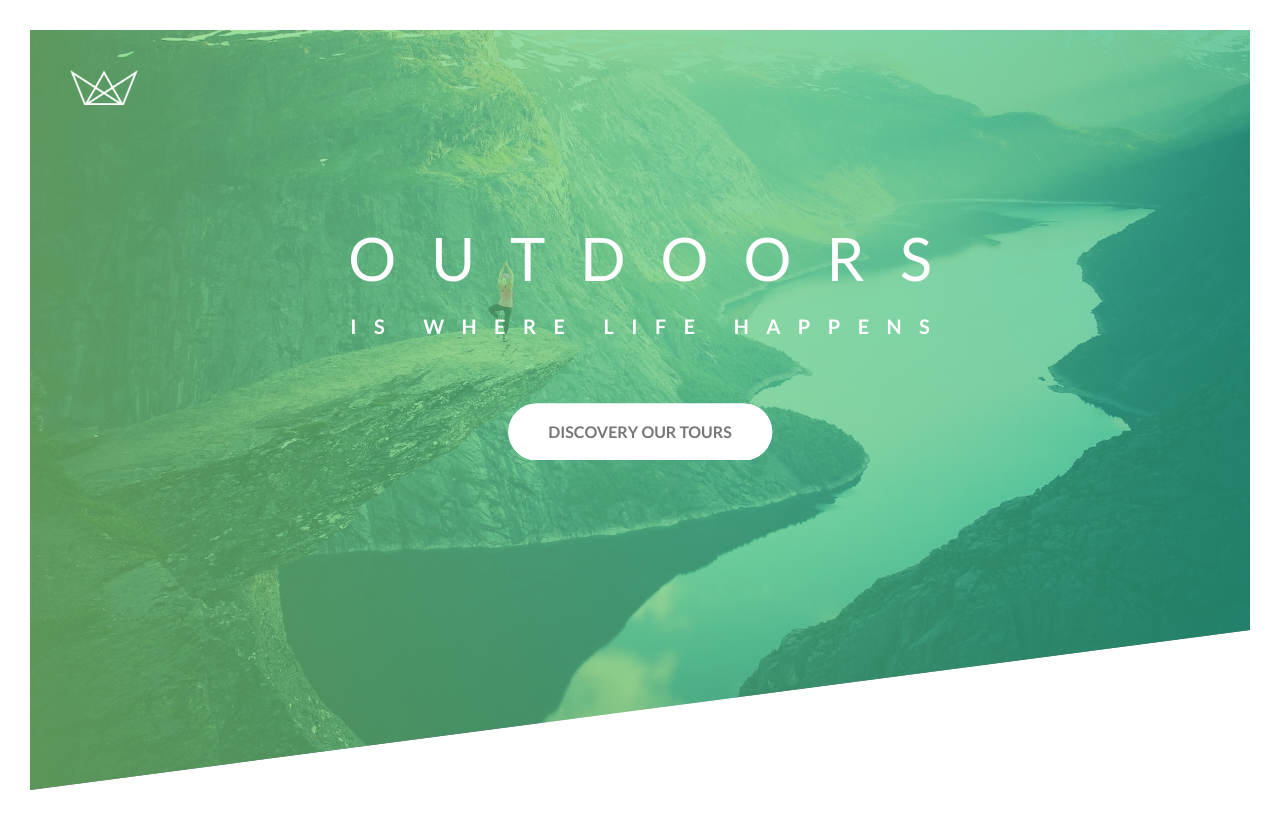
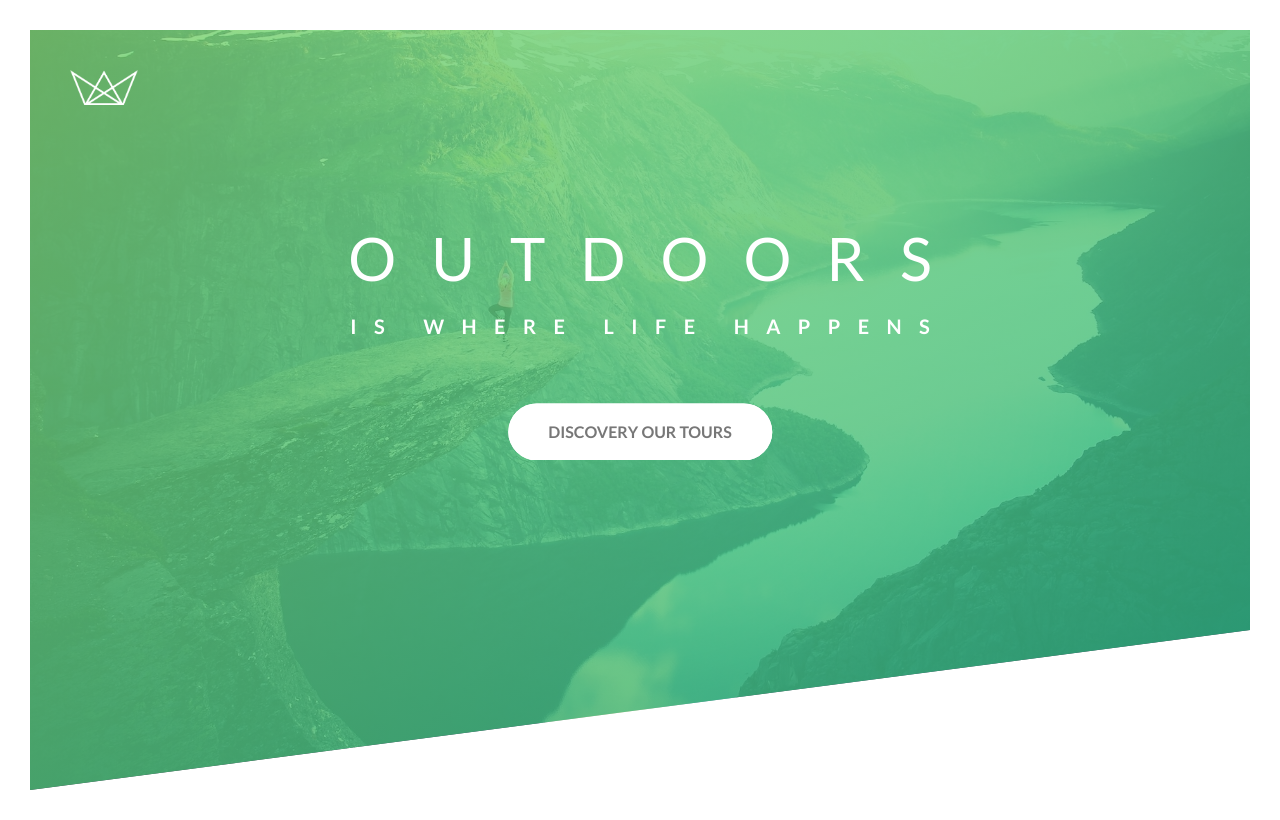
Before and after one commit to HigorMenezes/natours-layout, a React (Create React App) app: page / in a window 1280 px wide. Built offline with nearby package versions, Linux system fonts and the light colour scheme.

Commit message:
improve organization code

```diff
--- a/package.json
+++ b/package.json
@@ -9,6 +9,7 @@
     "@types/react": "16.8.23",
     "@types/react-dom": "16.8.5",
     "@types/styled-components": "^4.1.18",
+    "polished": "^3.4.1",
     "react": "^16.8.6",
     "react-dom": "^16.8.6",
     "react-scripts": "3.0.1",
--- a/src/containers/HeaderContainer/styles.ts
+++ b/src/containers/HeaderContainer/styles.ts
@@ -1,13 +1,21 @@
 import styled from 'styled-components';
+import { rgba } from 'polished';
 import heroImg from '../../resources/images/hero.jpg';
-import { alphaLightGreen, alphaDarkGreen } from '../../theme';
+
+import {
+  colorBlack,
+  colorGreyDark,
+  colorWhite,
+  colorPrimaryLight,
+  colorPrimaryDark,
+} from '../../theme';
 
 export const Container = styled.header`
   height: 95vh;
   background-image: linear-gradient(
-      to right,
-      ${alphaLightGreen},
-      ${alphaDarkGreen}
+      to right bottom,
+      ${rgba(colorPrimaryLight, 0.8)},
+      ${rgba(colorPrimaryDark, 0.8)}
     ),
     url(${heroImg});
   background-size: cover;
@@ -34,7 +42,7 @@ export const Container = styled.header`
     backface-visibility: hidden;
 
     .heading-primary {
-      color: #ffffff;
+      color: ${colorWhite};
       text-transform: uppercase;
       margin-bottom: 6rem;
 
@@ -80,17 +88,17 @@ export const Container = styled.header`
 
     .btn:hover {
       transform: translateY(-0.3rem);
-      box-shadow: 0 1rem 2rem rgba(0, 0, 0, 0.2);
+      box-shadow: 0 1rem 2rem ${rgba(colorBlack, 0.2)};
     }
 
     .btn:active {
       transform: translateY(-0.1rem);
-      box-shadow: 0 0.5rem 1rem rgba(0, 0, 0, 0.2);
+      box-shadow: 0 0.5rem 1rem ${rgba(colorBlack, 0.2)};
     }
 
     .btn--white {
-      background-color: #fff;
-      color: #777;
+      background-color: ${colorWhite};
+      color: ${colorGreyDark};
     }
 
     .btn::after {
@@ -107,7 +115,7 @@ export const Container = styled.header`
     }
 
     .btn--white::after {
-      background-color: #fff;
+      background-color: ${colorWhite};
     }
 
     .btn:hover::after {
--- a/src/theme.ts
+++ b/src/theme.ts
@@ -1,6 +1,6 @@
-export const lightGreen = '#7ed56f';
-export const mediumGreen = '#55c57a';
-export const darkGreen = '#28b485';
-export const alphaLightGreen = '#7ed56faa';
-export const alphaMediumGreen = '#55c57aaa';
-export const alphaDarkGreen = '#28b485aa';
+export const colorBlack = '#000000';
+export const colorGreyDark = '#777777';
+export const colorWhite = '#ffffff';
+export const colorPrimary = '#55c57a';
+export const colorPrimaryLight = '#7ed56f';
+export const colorPrimaryDark = '#28b485';
```
Also changed, not shown: 1 other file (tests, documents, lock files or other folders).
